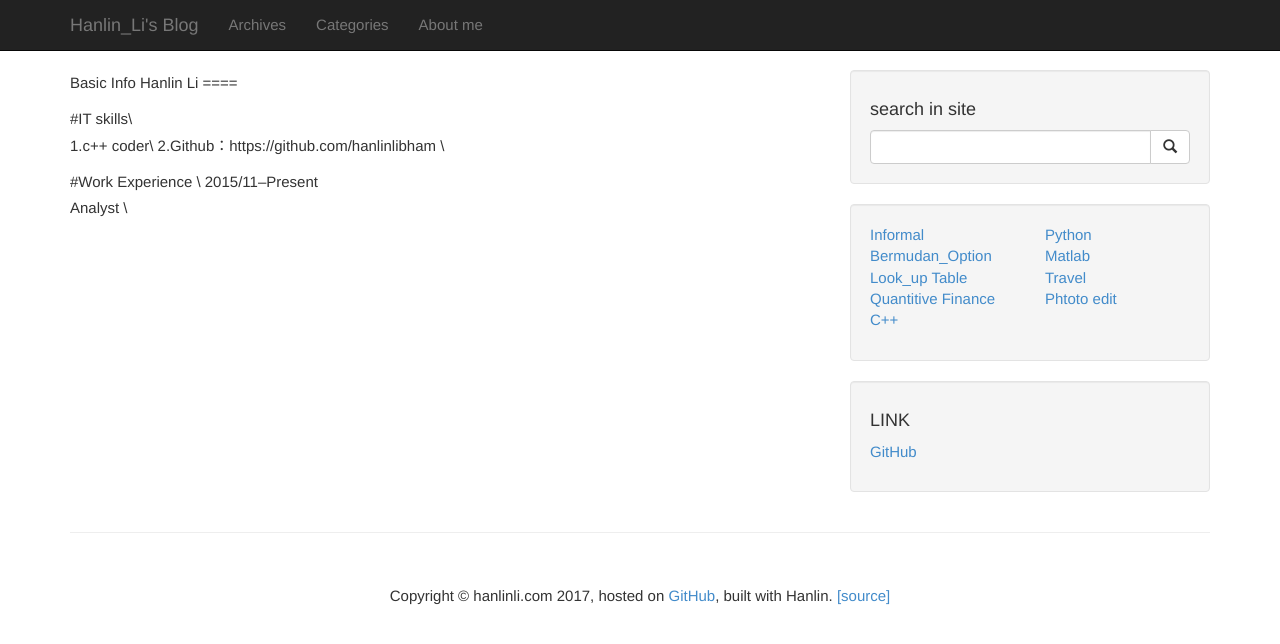
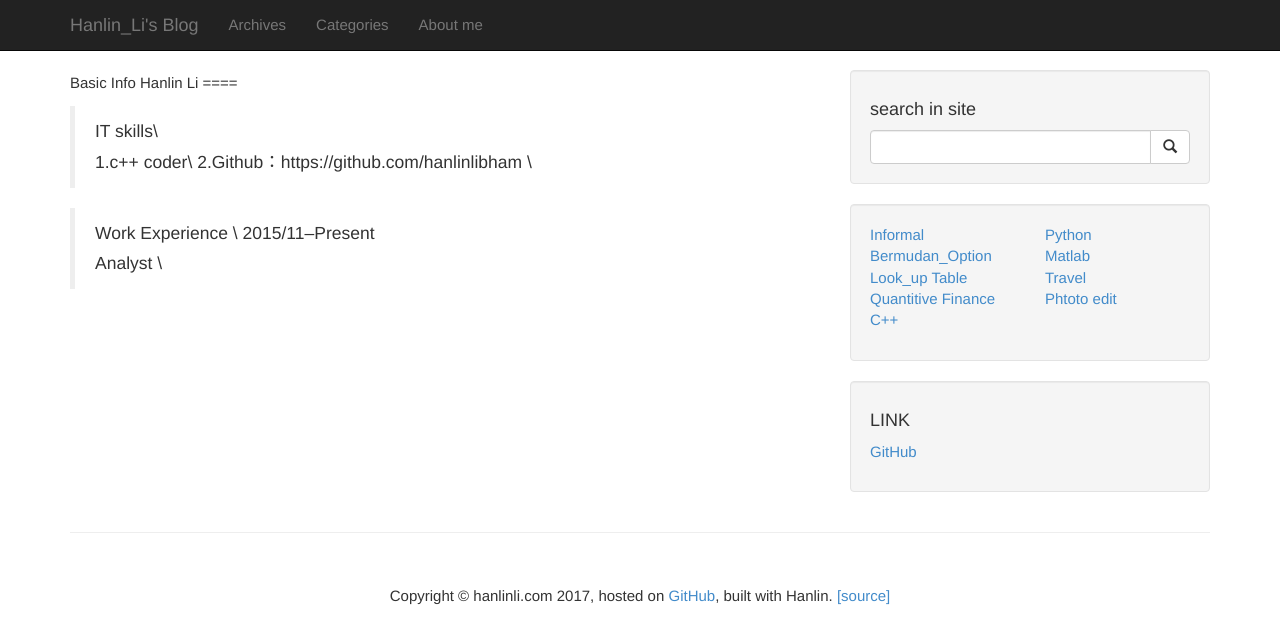
Before and after one commit to hanlinlibham/hanlinlibham.github.io, a Jekyll site: the page built from about.md, in a window 1280 px wide. Shown: the top 644 px of the page. Built offline with Jekyll 4.4.1, drawn with Linux system fonts in a browser that asks for light colours; our own code applies the rules of GitHub Pages for plain Markdown files; Markdown is read by kramdown in place of the engine named in the settings.

```diff
--- a/about.md
+++ b/about.md
@@ -4,10 +4,10 @@ Basic Info
 Hanlin Li
 ====
 
-#IT skills\
+>IT skills\
 1.c++ coder\
 2.Github：https://github.com/hanlinlibham \
 
-#Work Experience \
+>Work Experience \
 2015/11--Present  \
 Analyst \
```
